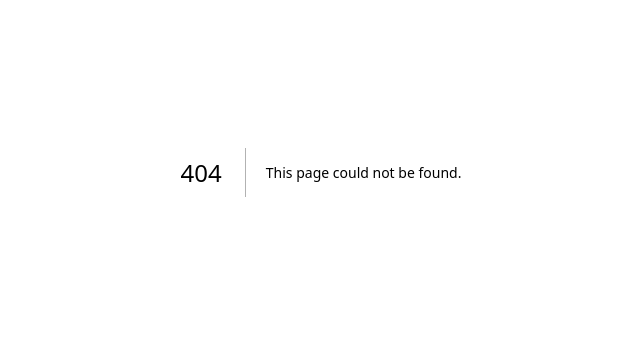
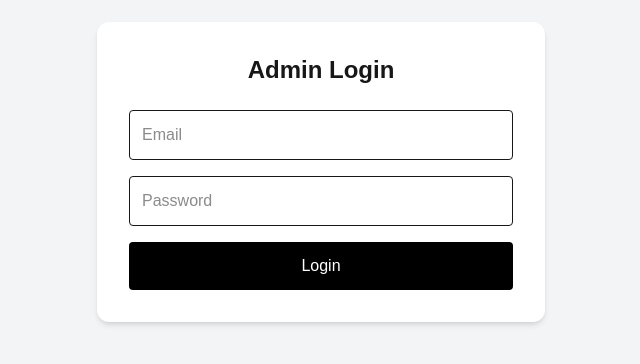
Before and after one commit to pranavpatildz/Just-For-Hearts, a Next.js app: page /admin/login in a window 1280 px wide. Before the commit this address had no page. Shown: the part 228-592 px from the top of the page, without its empty margins (319-959 px from the left). Built offline with nearby package versions, Linux system fonts and the light colour scheme.

Commit message:
Phase 9-10: Admin Login UI + Protected Dashboard

```diff
--- /dev/null
+++ b/app/admin/dashboard/doctors/page.tsx
@@ -0,0 +1,36 @@
+"use client";
+
+import { useEffect, useState } from "react";
+
+export default function DoctorsPage() {
+  const [doctors, setDoctors] = useState([]);
+
+  useEffect(() => {
+    const token = localStorage.getItem("admin_token");
+
+    fetch("/api/admin/doctors", {
+      headers: {
+        Authorization: `Bearer ${token}`,
+      },
+    })
+      .then((res) => res.json())
+      .then((data) => setDoctors(data));
+  }, []);
+
+  return (
+    <div>
+      <h1 className="text-xl font-bold mb-4">Doctors</h1>
+
+      <ul className="space-y-2">
+        {doctors.map((doc: any) => (
+          <li
+            key={doc.id}
+            className="bg-white p-4 rounded shadow"
+          >
+            {doc.name}
+          </li>
+        ))}
+      </ul>
+    </div>
+  );
+}
--- /dev/null
+++ b/app/admin/dashboard/layout.tsx
@@ -0,0 +1,38 @@
+"use client";
+
+import { useEffect } from "react";
+import { useRouter } from "next/navigation";
+
+export default function AdminLayout({
+  children,
+}: {
+  children: React.ReactNode;
+}) {
+  const router = useRouter();
+
+  useEffect(() => {
+    const token = localStorage.getItem("admin_token");
+    if (!token) {
+      router.push("/admin/login");
+    }
+  }, [router]);
+
+  return (
+    <div className="flex min-h-screen">
+      <aside className="w-64 bg-black text-white p-6">
+        <h2 className="text-xl font-bold mb-6">Admin Panel</h2>
+        <nav className="space-y-4">
+          <a href="/admin/dashboard">Dashboard</a>
+          <a href="/admin/dashboard/doctors">Doctors</a>
+          <a href="/admin/dashboard/programs">Programs</a>
+          <a href="/admin/dashboard/appointments">Appointments</a>
+          <a href="/admin/dashboard/messages">Messages</a>
+        </nav>
+      </aside>
+
+      <main className="flex-1 p-8 bg-gray-50">
+        {children}
+      </main>
+    </div>
+  );
+}
--- /dev/null
+++ b/app/admin/dashboard/page.tsx
@@ -0,0 +1,10 @@
+export default function DashboardHome() {
+  return (
+    <div>
+      <h1 className="text-2xl font-bold mb-4">
+        Welcome to Admin Dashboard
+      </h1>
+      <p>System is connected and ready.</p>
+    </div>
+  );
+}
--- /dev/null
+++ b/app/admin/login/page.tsx
@@ -0,0 +1,76 @@
+"use client";
+
+import { useState } from "react";
+import { useRouter } from "next/navigation";
+
+export default function AdminLogin() {
+  const router = useRouter();
+  const [email, setEmail] = useState("");
+  const [password, setPassword] = useState("");
+  const [loading, setLoading] = useState(false);
+  const [error, setError] = useState("");
+
+  async function handleLogin(e: React.FormEvent) {
+    e.preventDefault();
+    setLoading(true);
+    setError("");
+
+    const res = await fetch("/api/admin/login", {
+      method: "POST",
+      headers: { "Content-Type": "application/json" },
+      body: JSON.stringify({ email, password }),
+    });
+
+    const data = await res.json();
+
+    if (!res.ok) {
+      setError(data.error || "Login failed");
+      setLoading(false);
+      return;
+    }
+
+    localStorage.setItem("admin_token", data.token);
+    router.push("/admin/dashboard");
+  }
+
+  return (
+    <div className="min-h-screen flex items-center justify-center bg-gray-100">
+      <form
+        onSubmit={handleLogin}
+        className="bg-white p-8 rounded-xl shadow-md w-full max-w-md"
+      >
+        <h1 className="text-2xl font-bold mb-6 text-center">
+          Admin Login
+        </h1>
+
+        <input
+          type="email"
+          placeholder="Email"
+          className="w-full border p-3 rounded mb-4"
+          value={email}
+          onChange={(e) => setEmail(e.target.value)}
+        />
+
+        <input
+          type="password"
+          placeholder="Password"
+          className="w-full border p-3 rounded mb-4"
+          value={password}
+          onChange={(e) => setPassword(e.target.value)}
+        />
+
+        {error && (
+          <p className="text-red-500 text-sm mb-4">{error}</p>
+        )}
+
+        <button
+          type="submit"
+          disabled={loading}
+          className="w-full bg-black text-white p-3 rounded"
+        >
+          {loading ? "Logging in..." : "Login"}
+        </button>
+      </form>
+    </div>
+  );
+}
```
